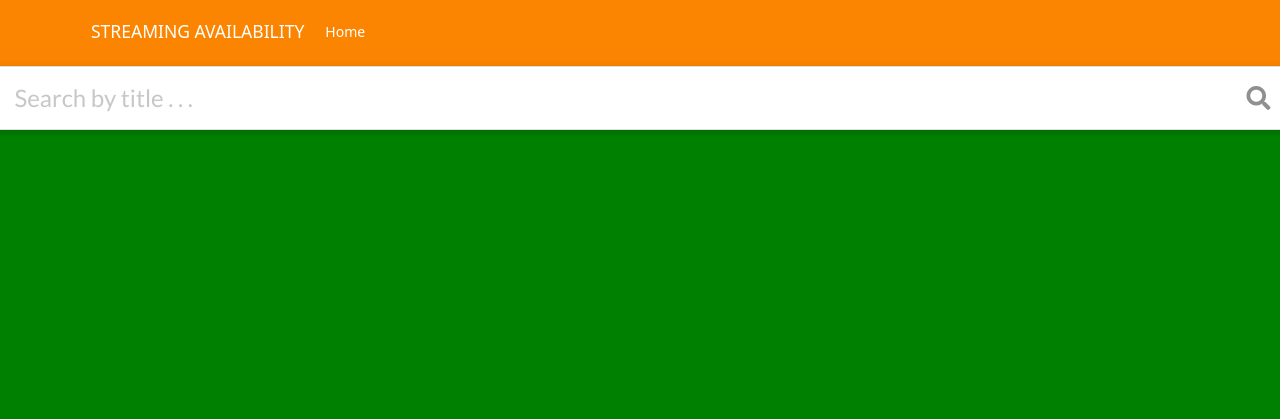
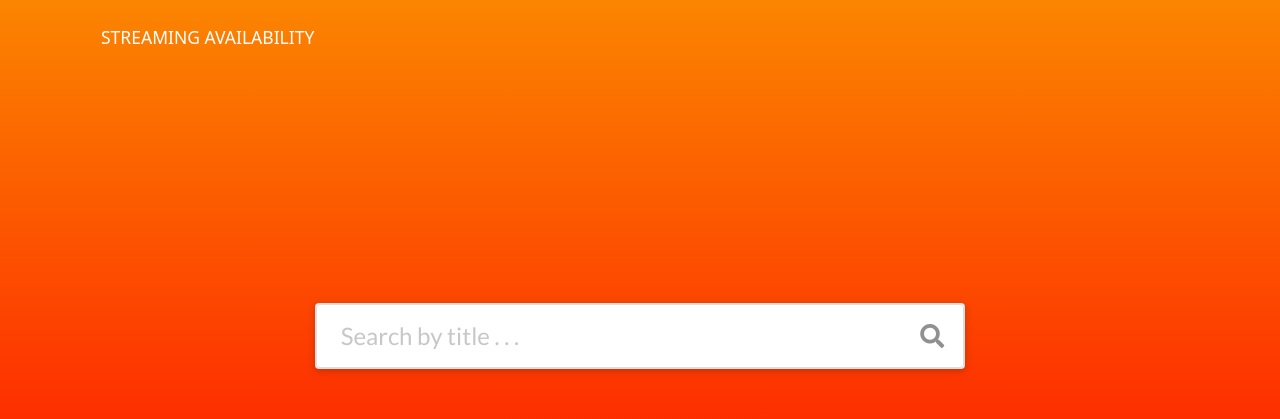
Before and after one commit to lieuk1/Streaming-Availability, a React (Create React App) app: page / in a window 1280 px wide. Shown: the top 419 px of the page. Built offline with nearby package versions, Linux system fonts and the light colour scheme; no server answers.

Commit message:
Add gradient styling and more

```diff
--- a/src/components/App.css
+++ b/src/components/App.css
@@ -6,33 +6,49 @@
 
 /* Container of navbar and search body */
 .start-container {
-    height: 100vh;
-    background-color: green;
+    height: 80vh;
+    background-color: #fb8500;
+    /* Space between search bar body and search results */
+    margin-bottom: 20px;
+    background-image: linear-gradient(to bottom, rgba(255,0,0,0), rgba(255,0,0,1));
 }
 
 /* Navigation bar */
 .navbar {
-    padding: 14px;
-    background-color: #fb8500;
+    padding-top: 14px;
+    /* background-color: #fb8500; */
+    /* box-shadow: 0 2px 4px 0 rgba(34,36,38,.12),0 2px 10px 0 rgba(34,36,38,.15); */
 }
 
 /* Navigation bar links */
 .navbar-light .navbar-brand,
 .navbar-light .navbar-nav .nav-link {
+    padding: 10px;
     color: white;
-    border-bottom: 3px solid #fb8500;
+    border-bottom: 3px solid rgba(255,0,0,0);
     border-radius: 1px;
-    transition: color .15s ease-in-out, background-color .15s ease-in-out, border-color .15s ease-in-out;
+    transition: color 0.5s ease-in-out, background-color 0.5s ease-in-out, border-color 0.5s ease-in-out;
 }
 
+/* Navigation bar brand hover */
 .navbar-light .navbar-brand:focus,
 .navbar-light .navbar-brand:hover {
+    /* color: rgba(255,0,0,1); */
     color: white;
-    border-bottom: 3px solid white;
+    border-bottom: 3px solid rgba(255,0,0,1);
+    border-radius: 1px;
 }
 
+/* Navigation bar links hover */
 .navbar-light .navbar-nav .nav-link:focus,
 .navbar-light .navbar-nav .nav-link:hover {
     color: white;
     border-bottom: 3px solid white;
 }
+
+.searchbar-container {
+    display: flex;
+    align-items: center;
+    justify-content: center;
+    height: 83%;
+}
--- a/src/components/App.js
+++ b/src/components/App.js
@@ -89,7 +89,7 @@ class App extends React.Component {
         return (
             <Container fluid>
                 <Container className="start-container" fluid>
-                    <Row>
+                    <Row className="navbar-container">
                         {/* start of navbar */}
                         <Navbar expand="lg">
                             <Container>
@@ -97,14 +97,14 @@ class App extends React.Component {
                                 <Navbar.Toggle aria-controls="basic-navbar-nav" />
                                 <Navbar.Collapse id="basic-navbar-nav">
                                 <Nav className="me-auto">
-                                    <Nav.Link href="#home">Home</Nav.Link>
+                                    {/* <Nav.Link href="#home">Home</Nav.Link> */}
                                 </Nav>
                                 </Navbar.Collapse>
                             </Container>
                         </Navbar>
                         {/* end of navbar */}
                     </Row>
-                    <Row>
+                    <Row className="searchbar-container">
                         <SearchBar onSubmit={this.onSearchSubmit} />
                     </Row>
                 </Container>
--- a/src/components/Search/SearchBar.js
+++ b/src/components/Search/SearchBar.js
@@ -12,7 +12,7 @@ class SearchBar extends React.Component {
 
     render() {
         return (
-            <div className="ui raised segment" style={{ padding: '0px', border: '0px solid red', marginBottom: '40px' }}>
+            <div className="ui raised segment" style={{ padding: '0px', width: '50%' }}>
                 <form onSubmit={this.onFormSubmit} className="ui form" style={{ border: '0px solid red' }}>
                     <div className="field" style={{ border: '0px solid red' }}>
                         <div className="ui massive icon input">
```
